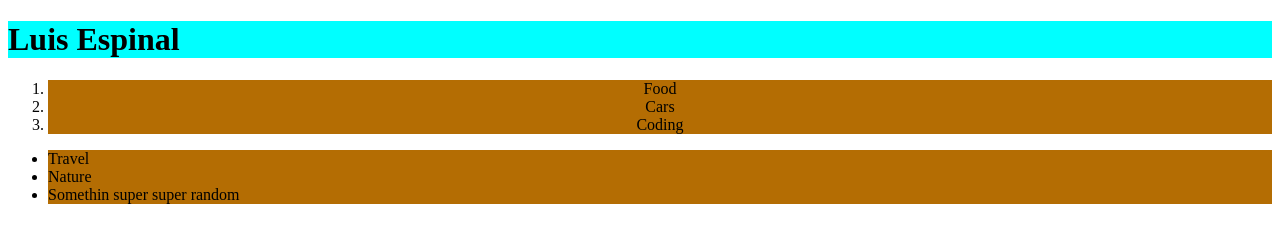
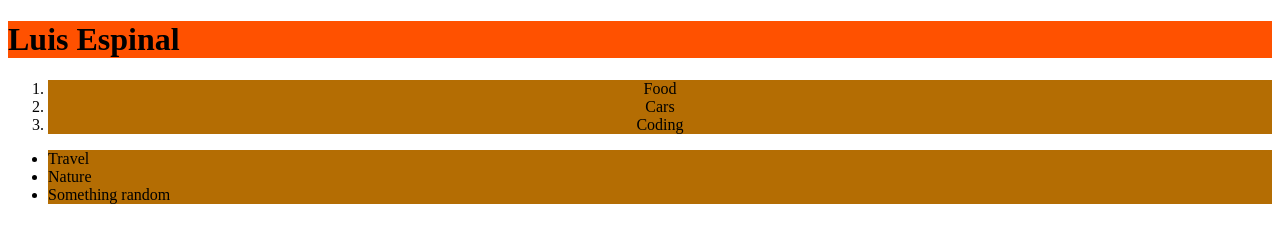
Before and after one commit to luespinal03/Favorites, a plain HTML site: page index.html in a window 1280 px wide. Drawn offline with Linux system fonts and the light colour scheme.

Commit message:
index.html

```diff
--- a/index.html
+++ b/index.html
@@ -19,7 +19,7 @@
     <ul>
         <li>Travel</li>
         <li>Nature</li>
-        <li>Somethin super super random</li>
+        <li>Something random</li>
     </ul>
 </body>
 </html>
--- a/styles.css
+++ b/styles.css
@@ -1,5 +1,5 @@
 h1 {
-    background-color: aqua;
+    background-color: rgb(255, 81, 0);
 
 }
 
```
